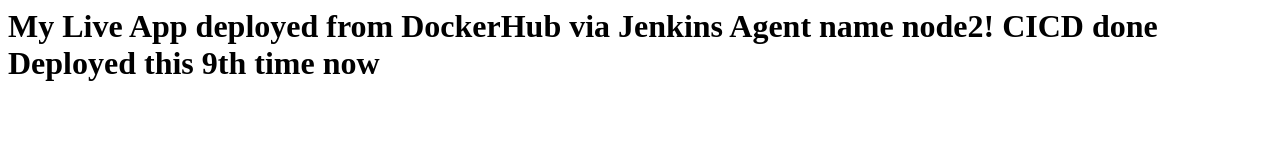
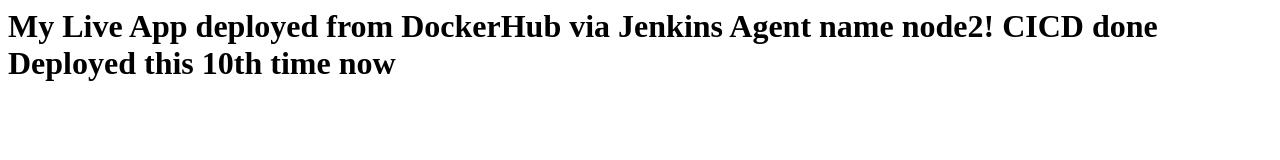
Before and after one commit to snakade29/my-jenkins-app, a plain HTML site: page index.html in a window 1280 px wide. Drawn offline with Linux system fonts and the light colour scheme.

Commit message:
Update deployment message to 10th time

```diff
--- a/index.html
+++ b/index.html
@@ -1 +1 @@
-  <h1> My Live App deployed from DockerHub via Jenkins Agent name node2!  CICD done Deployed this  9th time now</h1>
+  <h1> My Live App deployed from DockerHub via Jenkins Agent name node2!  CICD done Deployed this 10th time now</h1>
```
